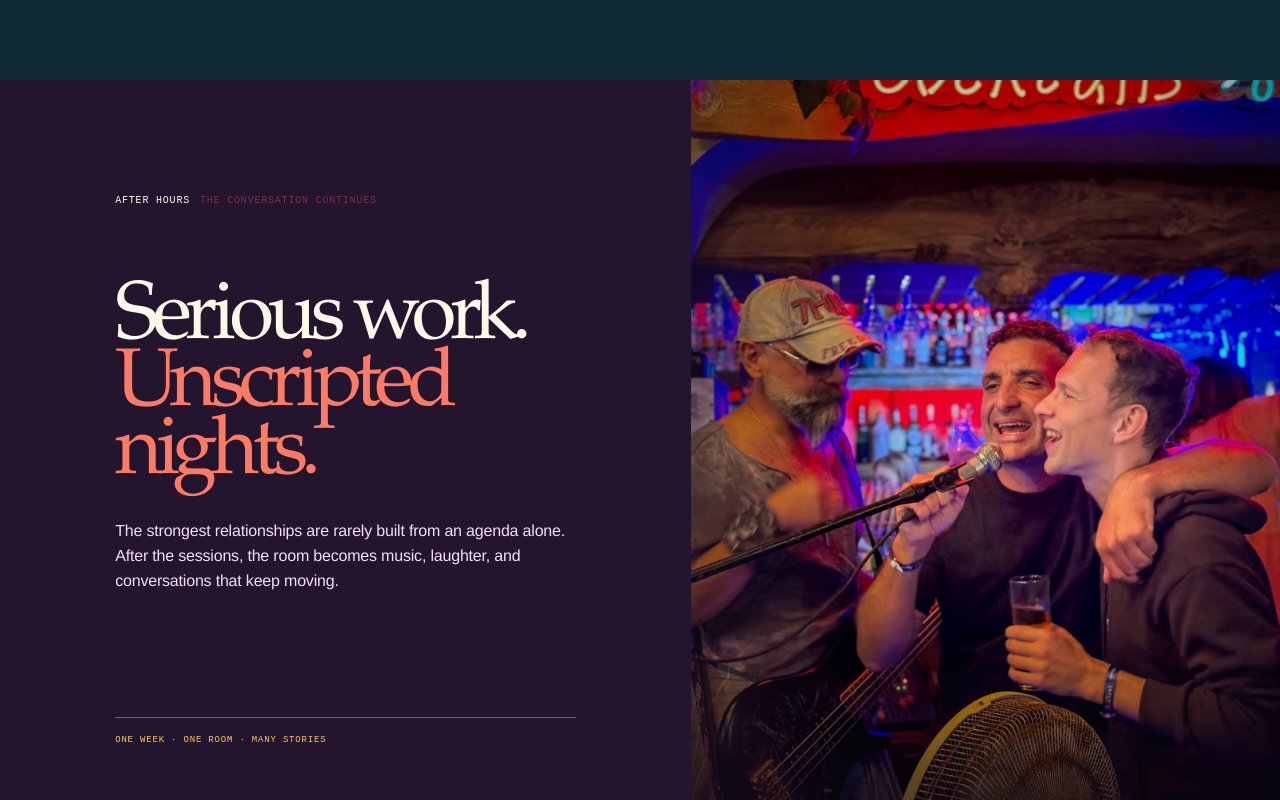
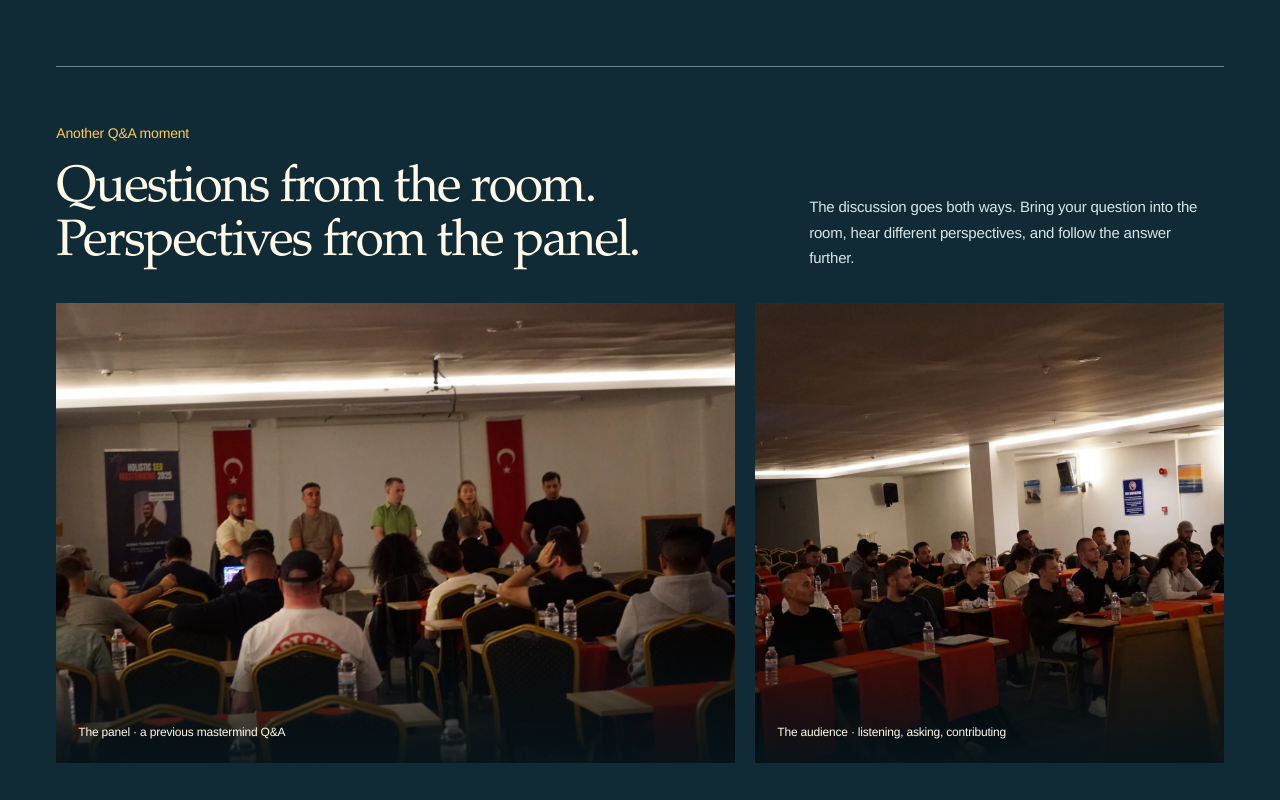
Before and after one commit to KTG1/seo-mastermind, a Next.js app: page / in a window 1280 px wide. Shown: the part 3500-4300 px from the top of the page. Built offline with nearby package versions, Linux system fonts and the light colour scheme.

Commit message:
Add another Q&A instance with panel and audience photographs

```diff
--- a/app/components/nightly-qa.module.css
+++ b/app/components/nightly-qa.module.css
@@ -26,3 +26,14 @@
   .detail { display: grid; grid-template-columns: 1fr; }
   .closeup { aspect-ratio: 16 / 9; }
 }
+
+.panelSession{margin-top:76px;padding-top:54px;border-top:1px solid #6d858b}
+.panelHeading{display:grid;grid-template-columns:1.6fr 1fr;gap:7vw;align-items:end;margin-bottom:32px}
+.panelHeading h2{font:400 clamp(34px,4vw,60px)/1.05 var(--display);letter-spacing:-.035em;margin:18px 0 0}
+.panelHeading p{font-size:15px;line-height:1.7;color:#d8e5e7;margin:0;max-width:410px}
+.panelPhotos{display:grid;grid-template-columns:1.45fr 1fr;gap:20px}
+.panelPhotos figure{position:relative;margin:0;min-height:460px;overflow:hidden;background:#183943}
+.panelPhotos img{object-fit:cover;object-position:50% 65%}
+.panelPhotos figure::after{content:"";position:absolute;inset:70% 0 0;background:linear-gradient(transparent,#06141aeb)}
+.panelPhotos figcaption{position:absolute;z-index:1;bottom:22px;left:22px;right:22px;font-size:12px;line-height:1.5}
+@media(max-width:760px){.panelHeading,.panelPhotos{grid-template-columns:1fr;gap:24px}.panelSession{margin-top:48px;padding-top:36px}.panelPhotos figure{min-height:0;aspect-ratio:4/3}.panelPhotos figure:last-child{aspect-ratio:1}.panelPhotos img{object-position:50% 70%}}
--- a/app/components/nightly-qa.tsx
+++ b/app/components/nightly-qa.tsx
@@ -30,6 +30,16 @@ export default function NightlyQA() {
           </div>
         </div>
       </div>
+      <section className={styles.panelSession} id="panel-qa" aria-labelledby="panel-qa-title">
+        <header className={styles.panelHeading}>
+          <div><span className={styles.eyebrow}>Another Q&amp;A moment</span><h2 id="panel-qa-title">Questions from the room.<br />Perspectives from the panel.</h2></div>
+          <p>The discussion goes both ways. Bring your question into the room, hear different perspectives, and follow the answer further.</p>
+        </header>
+        <div className={styles.panelPhotos}>
+          <figure><Image src={assetPath("/mastermind-panel-qa.webp")} alt="Panel members discussing questions in front of the seated mastermind audience" fill unoptimized sizes="(max-width: 760px) 100vw, 58vw" /><figcaption>The panel · a previous mastermind Q&amp;A</figcaption></figure>
+          <figure><Image src={assetPath("/mastermind-audience-qa.webp")} alt="Mastermind attendees listening and participating in a Q&A from rows of conference tables" fill unoptimized sizes="(max-width: 760px) 100vw, 38vw" /><figcaption>The audience · listening, asking, contributing</figcaption></figure>
+        </div>
+      </section>
     </section>
   );
 }
```
Also changed, not shown: public/mastermind-audience-qa.webp (added), public/mastermind-panel-qa.webp (added).
